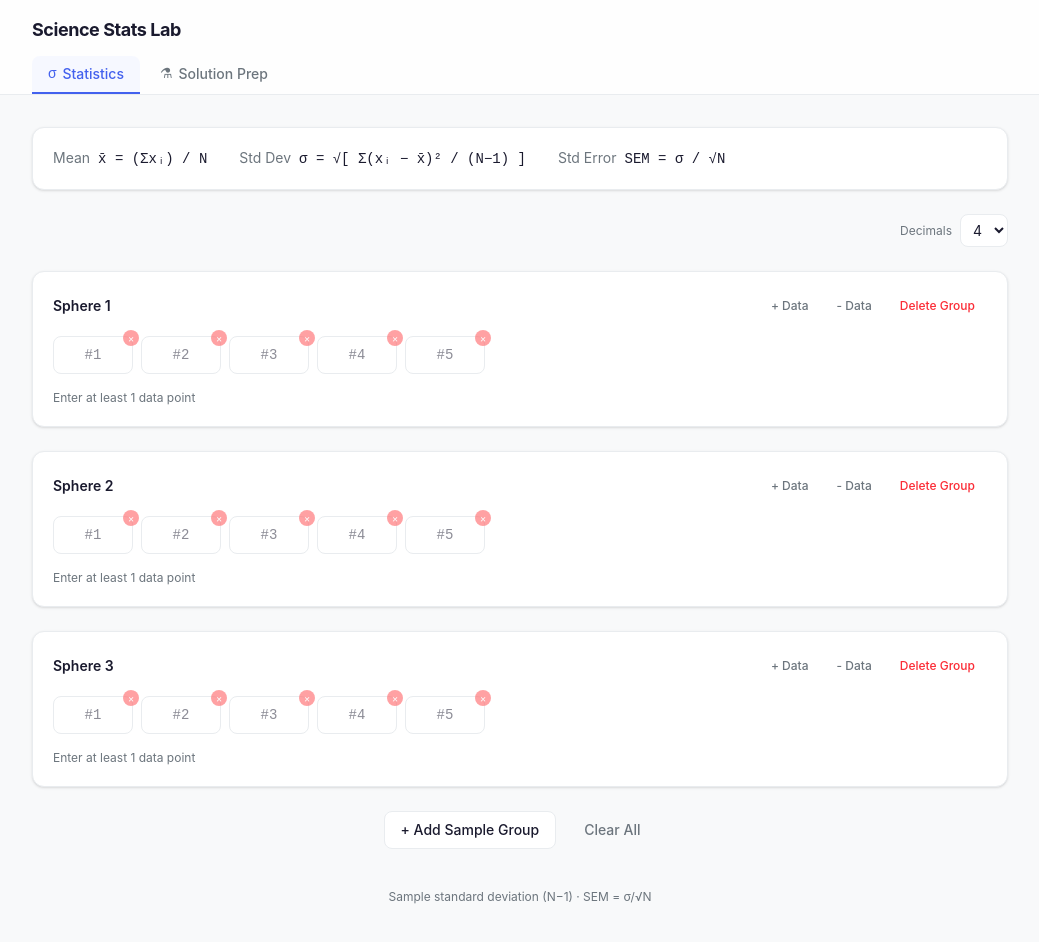
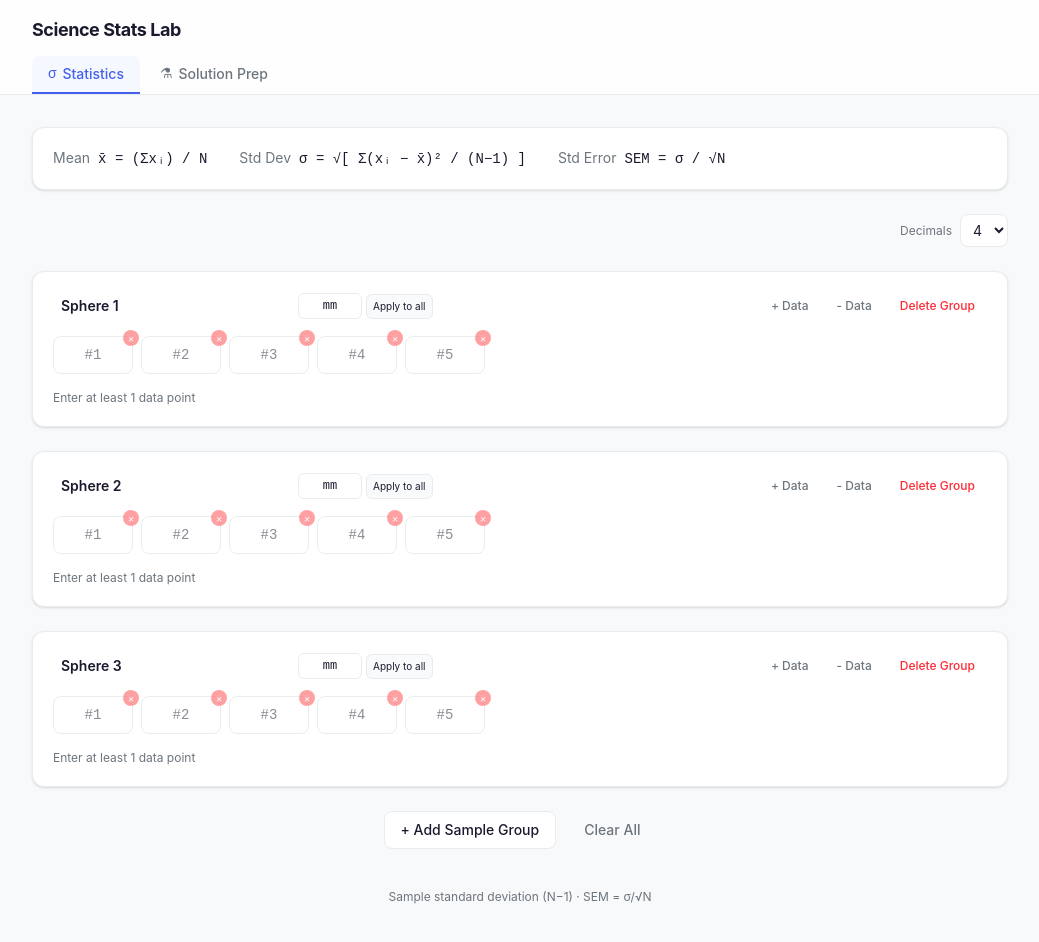
Before and after one commit to Thomaszhou22/science-stats, a React (Vite) app: page / in a window 1280 px wide. Shown: the top 942 px of the page, without its empty margins (120-1159 px from the left). Built offline with nearby package versions, Linux system fonts and the light colour scheme.

Commit message:
feat: per-group unit input with apply-to-all button

```diff
--- a/src/components/StatsTool.tsx
+++ b/src/components/StatsTool.tsx
@@ -4,6 +4,7 @@ import { Card, Button, StatBox, fmt } from './ui'
 interface SampleGroup {
   id: string
   name: string
+  unit: string
   values: string[]
 }
 
@@ -13,6 +14,7 @@ function newGroup(): SampleGroup {
   return {
     id: `g-${Date.now()}-${groupCounter}`,
     name: `Sample ${groupCounter}`,
+    unit: 'mm',
     values: ['', '', '', '', ''],
   }
 }
@@ -30,9 +32,9 @@ function calcStats(values: number[]) {
 
 export default function StatsTool() {
   const [groups, setGroups] = useState<SampleGroup[]>([
-    { id: 'g-init-1', name: 'Sphere 1', values: ['', '', '', '', ''] },
-    { id: 'g-init-2', name: 'Sphere 2', values: ['', '', '', '', ''] },
-    { id: 'g-init-3', name: 'Sphere 3', values: ['', '', '', '', ''] },
+    { id: 'g-init-1', name: 'Sphere 1', unit: 'mm', values: ['', '', '', '', ''] },
+    { id: 'g-init-2', name: 'Sphere 2', unit: 'mm', values: ['', '', '', '', ''] },
+    { id: 'g-init-3', name: 'Sphere 3', unit: 'mm', values: ['', '', '', '', ''] },
   ])
   const [digits, setDigits] = useState(4)
 
@@ -59,6 +61,12 @@ export default function StatsTool() {
   function updateGroupName(groupId: string, name: string) {
     setGroups((prev) => prev.map((g) => (g.id === groupId ? { ...g, name } : g)))
   }
+  function updateGroupUnit(groupId: string, unit: string) {
+    setGroups((prev) => prev.map((g) => (g.id === groupId ? { ...g, unit } : g)))
+  }
+  function applyUnitToAll(unit: string) {
+    setGroups((prev) => prev.map((g) => ({ ...g, unit })))
+  }
   function addRow(groupId: string) {
     setGroups((prev) => prev.map((g) => (g.id === groupId ? { ...g, values: [...g.values, ''] } : g)))
   }
@@ -81,9 +89,9 @@ export default function StatsTool() {
   function clearAll() {
     groupCounter = 0
     setGroups([
-      { id: 'g-r1', name: 'Sphere 1', values: ['', '', '', '', ''] },
-      { id: 'g-r2', name: 'Sphere 2', values: ['', '', '', '', ''] },
-      { id: 'g-r3', name: 'Sphere 3', values: ['', '', '', '', ''] },
+      { id: 'g-r1', name: 'Sphere 1', unit: 'mm', values: ['', '', '', '', ''] },
+      { id: 'g-r2', name: 'Sphere 2', unit: 'mm', values: ['', '', '', '', ''] },
+      { id: 'g-r3', name: 'Sphere 3', unit: 'mm', values: ['', '', '', '', ''] },
     ])
   }
 
@@ -123,12 +131,28 @@ export default function StatsTool() {
 
       {results.map((r) => (
         <Card key={r.id}>
-          <div className="flex items-center justify-between mb-4">
-            <input
-              value={r.name}
-              onChange={(e) => updateGroupName(r.id, e.target.value)}
-              className="text-sm font-semibold bg-transparent border-none outline-none focus:bg-gray-50 rounded px-2 py-1 -ml-2 flex-1"
-            />
+          <div className="flex items-center justify-between mb-4 flex-wrap gap-2">
+            <div className="flex items-center gap-2 flex-1">
+              <input
+                value={r.name}
+                onChange={(e) => updateGroupName(r.id, e.target.value)}
+                className="text-sm font-semibold bg-transparent border-none outline-none focus:bg-gray-50 rounded px-2 py-1"
+              />
+              {/* Unit input + apply-to-all button */}
+              <div className="flex items-center gap-1">
+                <input
+                  value={r.unit}
+                  onChange={(e) => updateGroupUnit(r.id, e.target.value)}
+                  placeholder="unit"
+                  className="text-xs font-mono w-16 text-center border border-[var(--color-border)] rounded-md px-1.5 py-1 bg-white outline-none focus:ring-2 focus:ring-[var(--color-accent)]/30"
+                />
+                <button
+                  onClick={() => applyUnitToAll(r.unit)}
+                  className="text-[10px] px-1.5 py-1 rounded-md border border-[var(--color-border)] bg-gray-50 hover:bg-[var(--color-accent-light)] hover:border-[var(--color-accent)]/30 hover:text-[var(--color-accent)] transition-all whitespace-nowrap"
+                  title="Apply this unit to all rows"
+                >Apply to all</button>
+              </div>
+            </div>
             <div className="flex items-center gap-1">
               <Button size="sm" variant="ghost" onClick={() => addRow(r.id)}>+ Data</Button>
               {r.values.length > 1 && (
@@ -161,9 +185,9 @@ export default function StatsTool() {
           {r.stats ? (
             <div className="grid grid-cols-2 md:grid-cols-4 gap-3">
               <StatBox label="Count N" value={`${r.stats.n}`} />
-              <StatBox label="Mean x̄" value={fmt(r.stats.mean, digits)} highlight />
-              <StatBox label="Std Dev σ" value={fmt(r.stats.std, digits)} />
-              <StatBox label="Std Err SEM" value={fmt(r.stats.sem, digits)} />
+              <StatBox label={`Mean x̄ (${r.unit})`} value={fmt(r.stats.mean, digits)} highlight />
+              <StatBox label={`Std Dev σ (${r.unit})`} value={fmt(r.stats.std, digits)} />
+              <StatBox label={`Std Err SEM (${r.unit})`} value={fmt(r.stats.sem, digits)} />
             </div>
           ) : (
             <p className="text-xs text-[var(--color-muted)]">Enter at least 1 data point</p>
```
